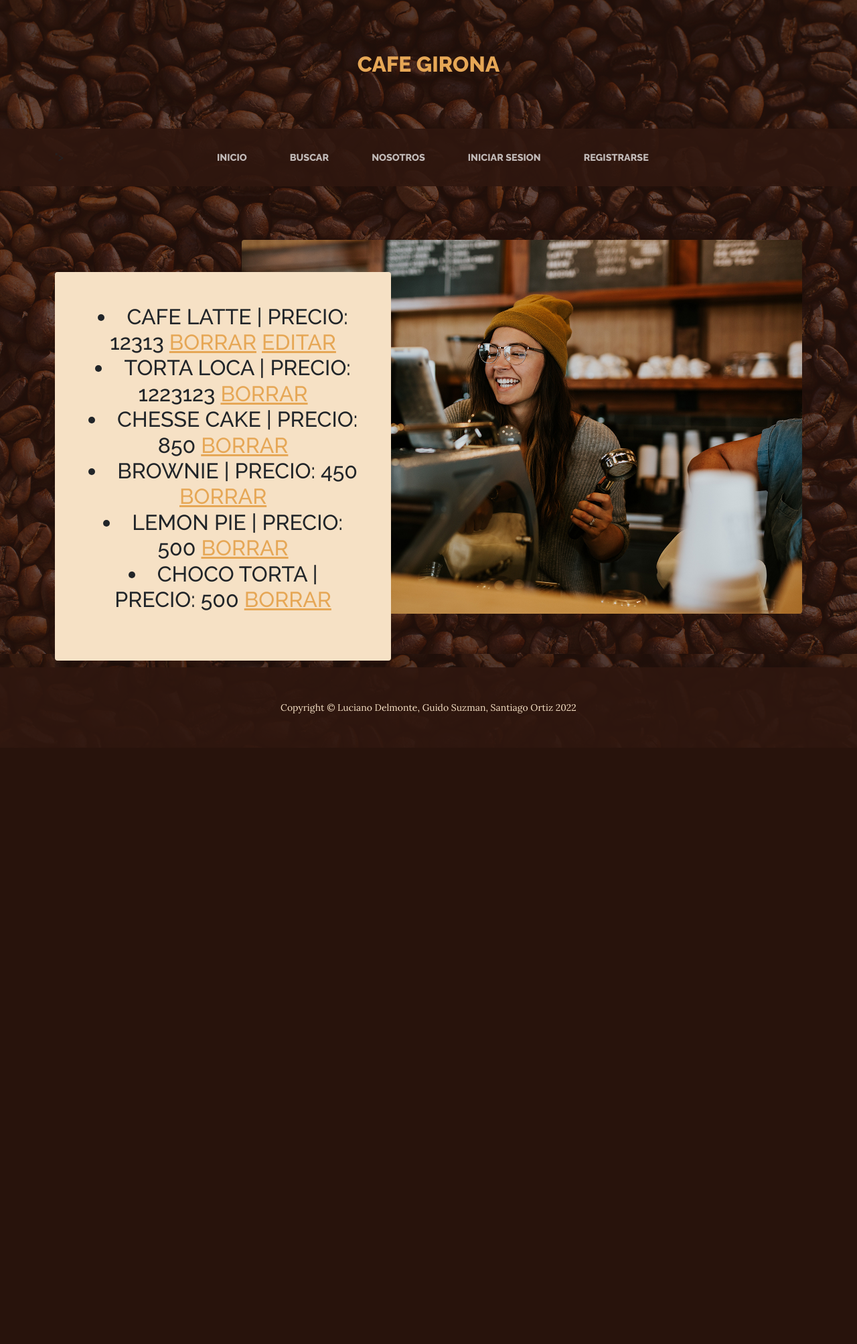
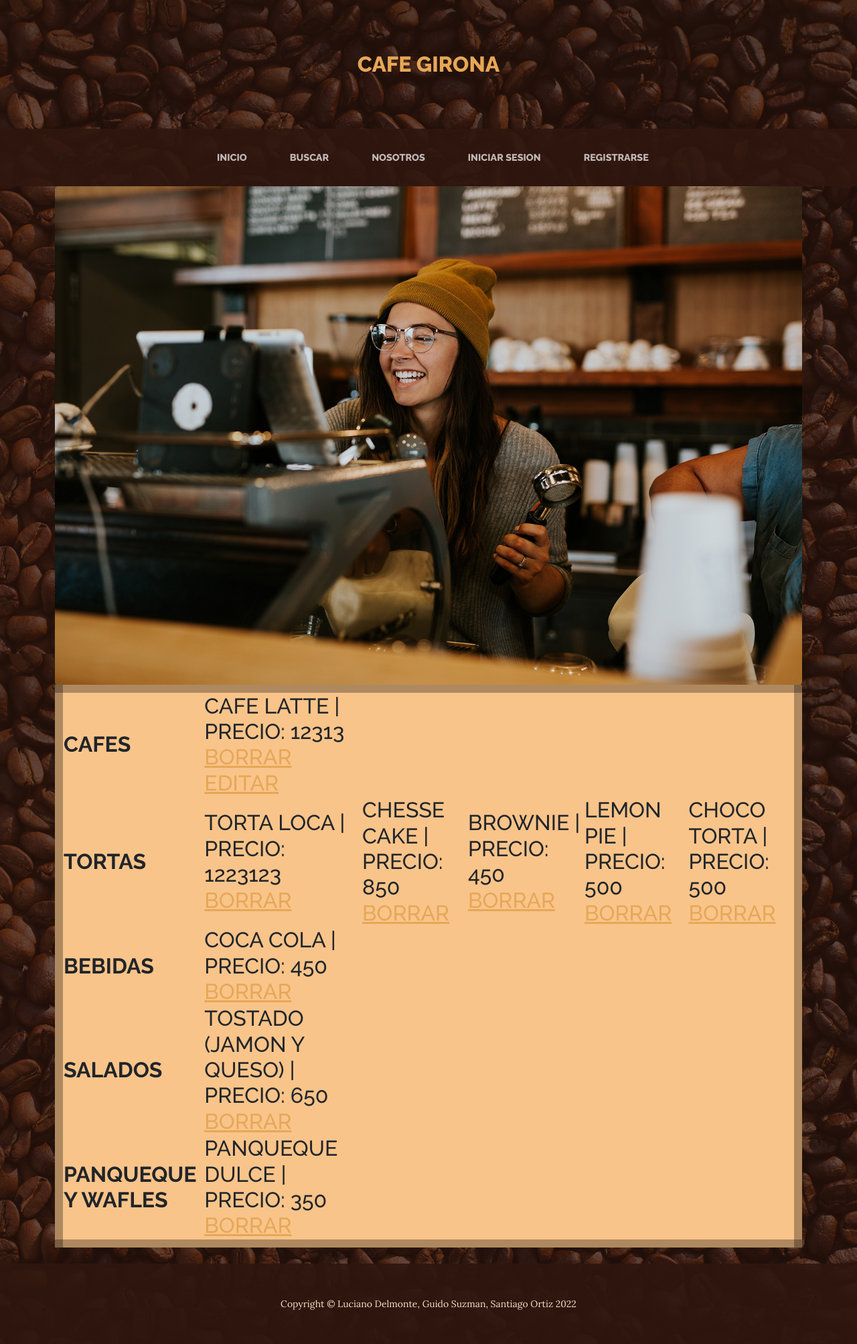
Before and after one commit to SantyCMT/Proyecto-Final-coder, a Django app: page /menu/ in a window 1280 px wide. Shown: the whole page at 67% size. Before the commit the page ends 1065 px from the top, so only its background shows below. Run offline with Django 4.2, Linux system fonts and the light colour scheme; data comes from the database, SQL or seed files in the repository; both versions use the stored data as it was after the commit; some libraries are stand-ins or nearby versions.

Commit message:
Update: menu, html y views

```diff
--- a/app_tienda/forms.py
+++ b/app_tienda/forms.py
@@ -31,7 +31,7 @@ class SaladosForm(forms.Form):
     precio = forms.IntegerField()
 
 class Panqueques_WaflesForm(forms.Form):
-    nombre_cafe = forms.CharField()
+    nombre_PW = forms.CharField()
     precio = forms.IntegerField()
 
 
--- a/app_tienda/models.py
+++ b/app_tienda/models.py
@@ -32,7 +32,14 @@ class Salados(models.Model):
     nombre_salados = models.CharField(max_length=100)
     precio = models.IntegerField()
 
+    def __str__(self):
+        return f"{self.nombre_salados} | Precio: {self.precio}"
+
+
 
 class Panqueques_Wafles(models.Model):
     nombre_PW = models.CharField(max_length= 100)
     precio = models.IntegerField()
+
+    def __str__(self):
+        return f"{self.nombre_PW} | Precio: {self.precio}"
--- a/app_tienda/templates/app_tienda/editar_productos.html
+++ b/app_tienda/templates/app_tienda/editar_productos.html
@@ -12,4 +12,5 @@
 <li class="nav-item px-lg-4"><a class="nav-link text-uppercase" href="{% url 'app_tienda-tortas' %}">Tortas</a></li>
 <li class="nav-item px-lg-4"><a class="nav-link text-uppercase" href="{% url 'app_tienda-bebidas' %}">Bebidas</a></li>
 <li class="nav-item px-lg-4"><a class="nav-link text-uppercase" href="{% url 'app_tienda-salados' %}">Salados</a></li>
+<li class="nav-item px-lg-4"><a class="nav-link text-uppercase" href="{% url 'app_tienda-panqueques_wafles' %}">Panqueque y Wafles</a></li>
 {% endblock %}
--- a/app_tienda/templates/app_tienda/menu.html
+++ b/app_tienda/templates/app_tienda/menu.html
@@ -1,22 +1,48 @@
-{% extends 'app_tienda/base.html' %}
+{% extends 'app_tienda/menutemplate.html' %}
 
 {% block contenido %}
 
 
+<table style="background: rgba(255, 128, 0, 0.3); border: 12px solid rgba(0, 0, 0, 0.3);">
+    <tr>
+        <th>cafes</th>
+    {% for c in cafes %}
 
-{% for c in cafes %}
+        <td>{{c}} <a href="{% url 'app_tienda-borrar-menu' c.id %}">Borrar</a> <a href="{% url 'app_tienda-editar-menu' c.id %}">Editar</a></td>
 
-    <li>{{c}} <a href="{% url 'app_tienda-borrar-menu' c.id %}">Borrar</a> <a href="{% url 'app_tienda-editar-menu' c.id %}">Editar</a></li>
+    {% endfor %}
+    </tr>
+    <tr>
+        <th>tortas</th>
+    {% for t in tortas %}
 
-{% endfor %}
+        <td>{{t}} <a href="{% url 'app_tienda-borrar-menu-torta' t.id %}">Borrar</a></td>
 
+    {% endfor %}
+    </tr>
+    <tr>
+        <th>bebidas</th>
+    {% for b in bebida %}
 
-{% for t in tortas %}
-    <li>{{t}} <a href="{% url 'app_tienda-borrar-menu-torta' t.id %}">Borrar</a></li>
-{% endfor %}
+        <td> {{b}} <a href="{% url 'app_tienda-borrar-menu-bebida' b.id %}">Borrar</a> </td>
 
+    {% endfor %}
+    </tr>
+    <tr>
+        <th>salados</th>
+    {% for s in salados %}
 
+        <td> {{s}} <a href="{% url 'app_tienda-borrar-menu-salados' s.id %}">Borrar</a> </td>
 
+    {% endfor %}
+    </tr>
+    <tr>
+        <th>Panqueque y wafles</th>
+    {% for pw in pan_waf %}
 
+        <td> {{pw}} <a href="{% url 'app_tienda-borrar-menu-pan_waf' pw.id %}">Borrar</a> </td>
 
+    {% endfor %}
+    </tr>
+</table>
 {% endblock %}
--- /dev/null
+++ b/app_tienda/templates/app_tienda/menutemplate.html
@@ -0,0 +1,87 @@
+<!DOCTYPE html>
+<html lang="en">
+    <head>
+       {% load static %}
+
+        <meta charset="utf-8" />
+        <meta name="viewport" content="width=device-width, initial-scale=1, shrink-to-fit=no" />
+        <meta name="description" content="" />
+        <meta name="author" content="" />
+        <title>Cafe Girona</title>
+        <link rel="icon" type="image/x-icon" href="{% static 'app_tienda/assets/favicon.ico' %}" />
+        <!-- Font Awesome icons (free version)-->
+        <script src="https://use.fontawesome.com/releases/v6.1.0/js/all.js" crossorigin="anonymous"></script>
+        <!-- Google fonts-->
+        <link href="https://fonts.googleapis.com/css?family=Raleway:100,100i,200,200i,300,300i,400,400i,500,500i,600,600i,700,700i,800,800i,900,900i" rel="stylesheet" />
+        <link href="https://fonts.googleapis.com/css?family=Lora:400,400i,700,700i" rel="stylesheet" />
+        <!-- Core theme CSS (includes Bootstrap)-->
+        <link href="{% static 'app_tienda/css/styles.css' %}" rel="stylesheet" />
+    </head>
+    <body>
+        <header>
+            <h1 class="site-heading text-center text-faded d-none d-lg-block">
+                <span class="site-heading-upper text-primary mb-3">Cafe Girona </span>
+                </h1>
+
+        </header>
+        <!-- Navigation-->
+        <nav class="navbar navbar-expand-lg navbar-dark py-lg-4" id="mainNav">
+            <div class="container">
+                <a class="navbar-brand text-uppercase fw-bold d-lg-none" href="{% url 'app_tienda-inicio' %}">Inicio</a>
+                "></a><button class="navbar-toggler" type="button" data-bs-toggle="collapse" data-bs-target="#navbarSupportedContent" aria-controls="navbarSupportedContent" aria-expanded="false" aria-label="Toggle navigation"><span class="navbar-toggler-icon"></span></button>
+
+                <div class="collapse navbar-collapse" id="navbarSupportedContent">
+                    <ul class="navbar-nav mx-auto">
+                        <li class="nav-item px-lg-4"><a class="nav-link text-uppercase" href="{% url 'app_tienda-inicio' %} ">Inicio</a></li>
+                        <li class="nav-item px-lg-4"><a class="nav-link text-uppercase" href="{% url 'app_tienda-busqueda-torta' %}">Buscar</a></li>
+                        <li class="nav-item px-lg-4"><a class="nav-link text-uppercase" href="{% url 'app_tienda-nosotros' %}">Nosotros</a></li>
+
+
+                        {% if request.user.is_authenticated %}
+                            <li class="nav-item px-lg-4"><a class="nav-link text-uppercase" href="{% url 'app_tienda-vista-admin' %}">Editar</a></li>
+                            <li class="nav-item px-lg-4"><a class="nav-link text-uppercase" href="{% url 'app_tienda-menu' %} ">Menu</a></li>
+                            <li class="nav-item px-lg-4"><a class="nav-link text-uppercase" href="{% url 'auth-edit_profile' %}">editar pefil</a></li>
+                            {% block admin %}
+
+                            {% endblock %}
+                            <a class="nav-item px-lg-4" href="{% url 'auth-logout' %}">Logout</a>
+                            <p class="small text-muted mb-4 mb-lg-0""> Hola {{request.user.username}} ! </p>
+
+
+                        {% else %}
+                            <li class="nav-item px-lg-4"><a class="nav-link text-uppercase" href="{% url 'auth-login' %}">Iniciar Sesion</a></li>
+                            <li class="nav-item px-lg-4"><a class="nav-link text-uppercase" href="{% url 'auth-register' %} ">Registrarse</a></li>
+
+                        {% endif %}
+
+                    </ul>
+                </div>
+            </div>
+        </nav>
+        <section class="">
+            <div class="container">
+                <div class="">
+                    <img class="intro-img img-fluid mb-3 mb-lg-0 rounded" src="{% static 'app_tienda/assets/img/intro.jpg' %}" alt="..." />
+                    <div class=" left-0 bg-faded ">
+                        <h2 class="section-heading mb-4">
+
+
+
+
+        {% block contenido %}
+
+
+
+        {% endblock %}
+
+        </section>
+
+        <footer class="footer text-faded text-center py-5">
+            <div class="container"><p class="m-0 small">Copyright &copy; Luciano Delmonte, Guido Suzman, Santiago Ortiz 2022</p></div>
+        </footer>
+        <!-- Bootstrap core JS-->
+        <script src="https://cdn.jsdelivr.net/npm/bootstrap@5.1.3/dist/js/bootstrap.bundle.min.js"></script>
+        <!-- Core theme JS-->
+        <script src="{% static 'app_tienda/js/scripts.js' %}"></script>
+    </body>
+</html>
--- a/app_tienda/urls.py
+++ b/app_tienda/urls.py
@@ -9,9 +9,13 @@ urlpatterns = [
     path("torta/", vista_tortas, name= "app_tienda-tortas"),
     path("bebida/", vista_bebidas, name= "app_tienda-bebidas"),
     path("salados/", vista_salados, name= "app_tienda-salados"),
+    path("panqueques_wafles/", vista_panqueques_wafles, name= "app_tienda-panqueques_wafles"),
     path("menu/", vista_menu_cafes, name= "app_tienda-menu"),
     path("menu/borrar/<id>/", vista_eliminar_cafe, name= "app_tienda-borrar-menu"),
     path("menu/borrar/torta/<id>/", vista_eliminar_torta, name= "app_tienda-borrar-menu-torta"),
+    path("menu/borrar/bebida/<id>/", vista_eliminar_bebida, name= "app_tienda-borrar-menu-bebida"),
+    path("menu/borrar/salados/<id>/", vista_eliminar_salados, name= "app_tienda-borrar-menu-salados"),
+    path("menu/borrar/panqueques_wafles/<id>/", vista_eliminar_panqueque_wafle, name= "app_tienda-borrar-menu-pan_waf"),
     path("menu/editar/<id>/", vista_edit_menu, name= "app_tienda-editar-menu"),
     path("busqueda/torta/",vista_resultado_torta, name="app_tienda-busqueda-torta"),
     path("busqueda/cafe/", vista_resultado_cafe, name="app_tienda-busqueda-cafe"),
--- a/app_tienda/views.py
+++ b/app_tienda/views.py
@@ -32,7 +32,10 @@ def vista_cafe(request):
 def vista_menu_cafes(request):
     cafes = Cafe.objects.all()
     tortas = Torta.objects.all()
-    contexto = {"cafes": cafes, "tortas": tortas}
+    bebida = Bebidas.objects.all()
+    salados = Salados.objects.all()
+    pan_waf = Panqueques_Wafles.objects.all()
+    contexto = {"cafes": cafes, "tortas": tortas, "bebida": bebida, "salados": salados, "pan_waf": pan_waf}
     return render(request, "app_tienda/menu.html", contexto)
 
 
@@ -46,6 +49,20 @@ def vista_eliminar_torta(request, id):
     tortas.delete()
     return redirect("app_tienda-menu")
 
+def vista_eliminar_bebida(request, id):
+    bebida = Bebidas.objects.get(id=id)
+    bebida.delete()
+    return redirect("app_tienda-menu")
+
+def vista_eliminar_salados(request, id):
+    salado = Salados.objects.get(id=id)
+    salado.delete()
+    return redirect("app_tienda-menu")
+
+def vista_eliminar_panqueque_wafle(request, id):
+    pan_waf = Panqueques_Wafles.objects.get(id=id)
+    Panqueques_Wafles.delete()
+    return redirect("app_tienda-menu")
 
 #? Falta Avatar y cambiar avatar
 
@@ -101,11 +118,25 @@ def vista_salados(request):
 
         if formulario.is_valid():
             data = formulario.cleaned_data
-            salado = Salados( ombre_salados = data["nombre_salados"], precio = data["precio"])
+            salado = Salados( nombre_salados = data["nombre_salados"], precio = data["precio"])
             salado.save()
 
     formulario = SaladosForm()
     return render(request, "app_tienda/salados.html", {"formulario" : formulario})
+
+
+def vista_panqueques_wafles(request):
+    if request.method == "POST":
+        formulario = Panqueques_WaflesForm(request.POST)
+
+        if formulario.is_valid():
+            data = formulario.cleaned_data
+            pan_waf = Panqueques_Wafles( nombre_PW = data["nombre_PW"], precio = data["precio"])
+            pan_waf.save()
+
+    formulario = Panqueques_WaflesForm()
+    return render(request, "app_tienda/panqueques_wafles.html", {"formulario" : formulario})
+
 
 
 def vista_busqueda(request):
```
Also changed, not shown: app_tienda/templates/app_tienda/panqueques_wafles.html (added, +12 -0 lines), db.sqlite3.
